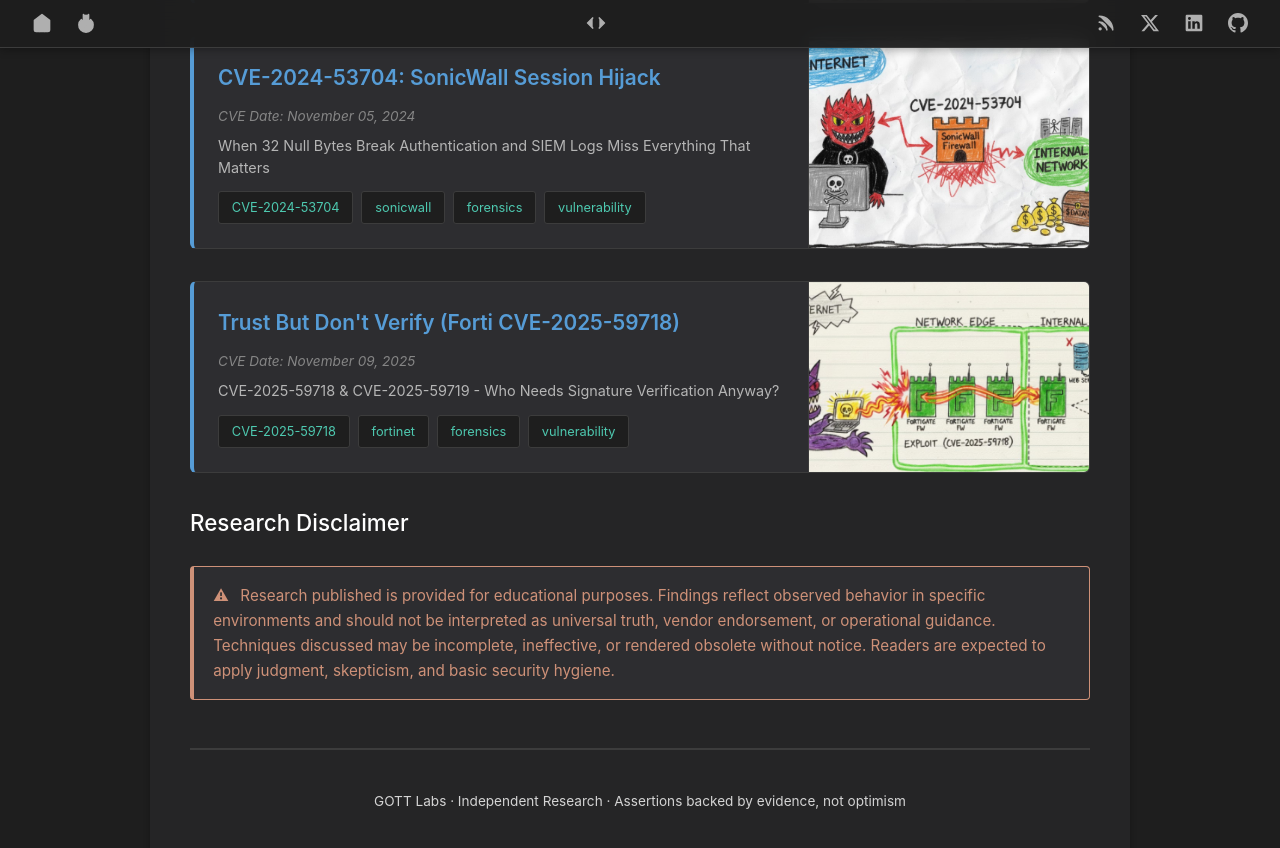
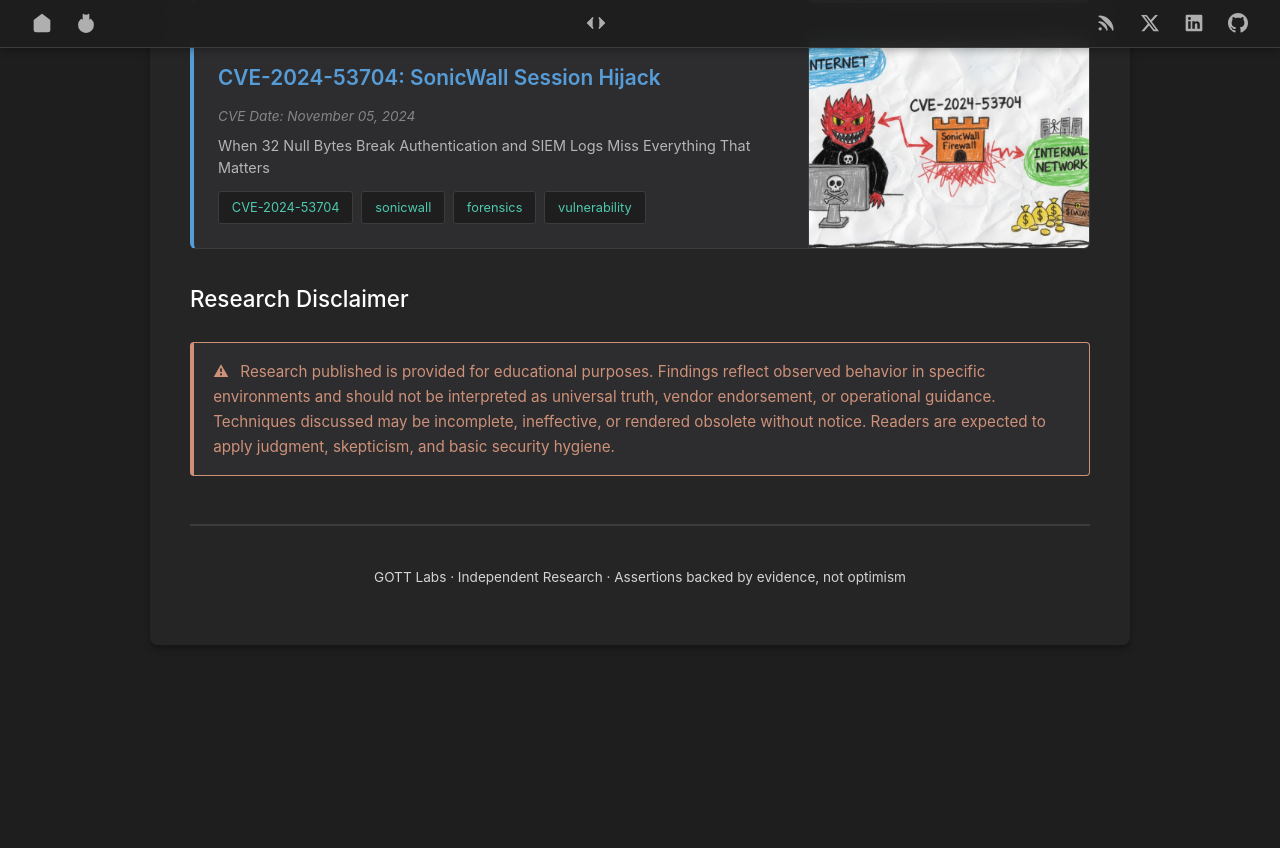
Before and after one commit to gottlabs/home, a Jekyll site: the page built from index.md, in a window 1280 px wide and 900 px high, scrolled down 2459 px. Shown: the top 848 px of the window. Built offline with Jekyll 4.4.1, drawn with Linux system fonts in a browser that asks for light colours; after the commit the page ends 3136 px from its top, so only the background shows below that.

Commit message:
Update index.md

```diff
--- a/index.md
+++ b/index.md
@@ -74,7 +74,7 @@ function clearFilter() {
 
 <div class="research-post" data-tags="CVE-2025-14847,fortinet,forensics,vulnerability">
   <div class="post-content">
-    <h4><a href="{{ site.baseurl }}/2025/11/09/forti_cve2025-59718">Trust But Don't Verify (Forti CVE-2025-59718)</a></h4>
+    <h4><a href="{{ site.baseurl }}/2025/11/9/forti_cve2025-59718">Trust But Don't Verify (Forti CVE-2025-59718)</a></h4>
     <span class="post-date">CVE Date: November 09, 2025</span>
     <p>CVE-2025-59718 & CVE-2025-59719 - Who Needs Signature Verification Anyway?</p>
     <div class="post-tags">
@@ -225,23 +225,6 @@ function clearFilter() {
   </div>
 </div>
 
-<div class="research-post" data-tags="CVE-2025-14847,fortinet,forensics,vulnerability">
-  <div class="post-content">
-    <h4><a href="{{ site.baseurl }}/2025/11/09/forti_cve2025-59718">Trust But Don't Verify (Forti CVE-2025-59718)</a></h4>
-    <span class="post-date">CVE Date: November 09, 2025</span>
-    <p>CVE-2025-59718 & CVE-2025-59719 - Who Needs Signature Verification Anyway?</p>
-    <div class="post-tags">
-      <span class="tag" onclick="filterByTag('CVE-2025-14847')">CVE-2025-59718</span>
-      <span class="tag" onclick="filterByTag('fortinet')">fortinet</span>
-      <span class="tag" onclick="filterByTag('forensics')">forensics</span>
-      <span class="tag" onclick="filterByTag('vulnerability')">vulnerability</span>
-    </div>
-  </div>
-  <div class="post-image">
-    <img src="{{ site.baseurl }}/assets/images/CVE-2025-59718.png" alt="forti_cve2">
-  </div>
-</div>
-
 </div>
 
 ### Research Disclaimer
```
